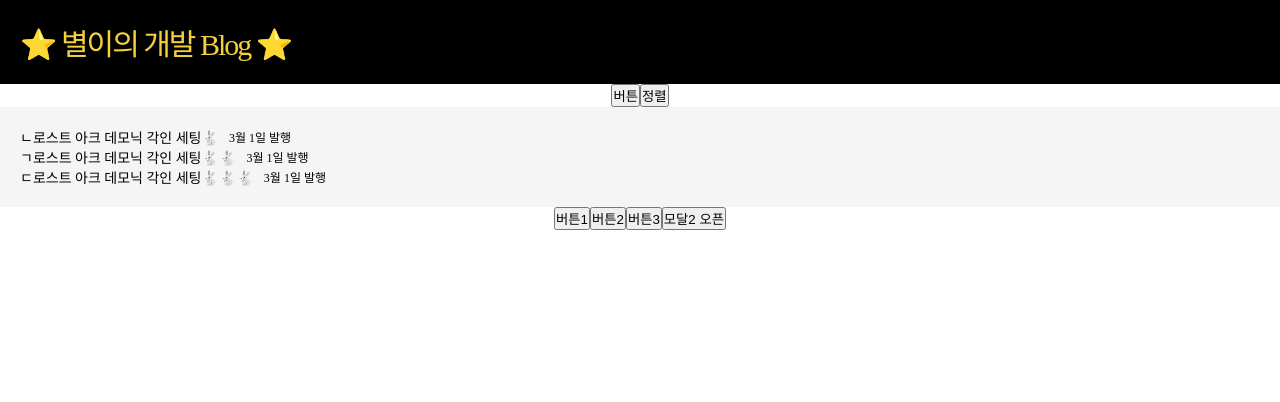
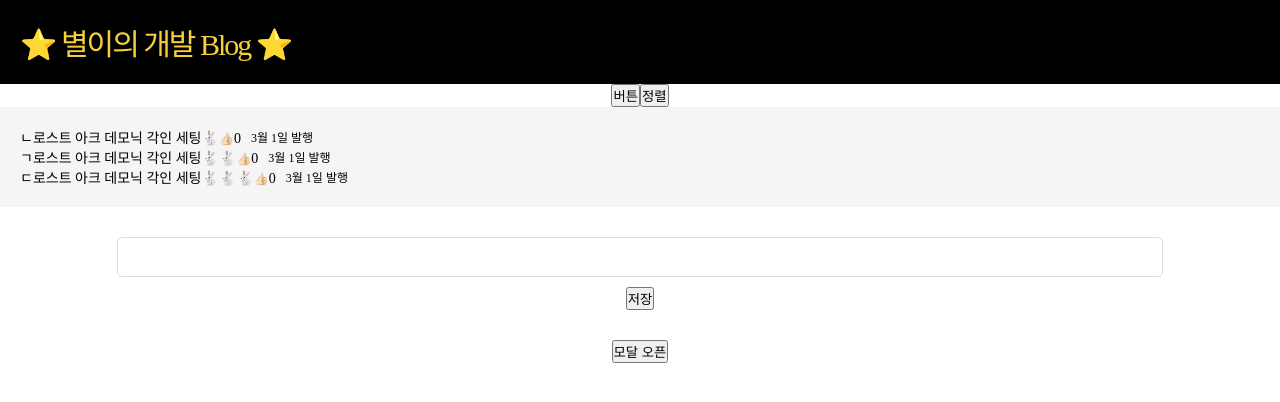
Before and after one commit to ByeoliKim/react-star-study, a React (Create React App) app in the folder byeol-react/home/blog/: page / in a window 1280 px wide. Shown: the top 402 px of the page. Built offline with nearby package versions, Linux system fonts and the light colour scheme.

Commit message:
3월 8일 공부

```diff
--- a/byeol-react/home/blog/src/App.css
+++ b/byeol-react/home/blog/src/App.css
@@ -10,6 +10,9 @@ body { font-family: 'nanumsquare'; }
 .content-list h4 > span { cursor: pointer; }
 .content-list span { font-size:12px; font-weight:300; }
 .modal { margin:20px; padding:20px; background:#fff; box-shadow: rgba(0,0,0,0.05) 1px 1px 10px; }
+.publish { margin:30px 0 30px; }
+.publish input { width:80%; padding:10px; font-size:16px; border:1px solid #ddd; border-radius:5px; }
+.publish button { display:block; margin:10px auto; }
 /* logo 애니메이션 */
 @media (prefers-reduced-motion: no-preference) { .App-logo { animation: App-logo-spin infinite 20s linear; } }
 @keyframes App-logo-spin { from { transform: rotate(0deg);} to { transform: rotate(360deg);} }
--- a/byeol-react/home/blog/src/App.js
+++ b/byeol-react/home/blog/src/App.js
@@ -14,8 +14,10 @@ function App() {
   let postTitle = "로스트 아크 데모닉 각인 세팅"
   let [like, likeUp] = useState(0); //[state, state 변경함수]
   let [modal, modalOpen] = useState(false);
-  let [modal2, modalOpen2] = useState(false);
   let [numClick, numClickUpdate] = useState(0);
+  let [empty, emptyUpdate] = useState('');  //초기값
+
+
   var arrayTest = [2,3,4];
   //배열 내의 모든 데이터에 똑같은 작업을 시켜주고 싶으면 map()
   var arrayTest2 = arrayTest.map(function(a){
@@ -68,9 +70,9 @@ function App() {
       <div className="content-list">
         <ul>
       {
-        postTit.map(function(list){
+        postTit.map(function(list, i){
           return (
-          <li><h4>{ list }</h4> <span>3월 1일 발행</span></li>
+          <li key={i}><h4 onClick={ ()=>{ numClickUpdate(i) } }>{ list }<span onClick={()=>{likeUp (like+1)}}>👍🏻</span>{like}</h4><span>3월 1일 발행</span></li>
           )
         })
         //{ 반복할데이터.map(()=>{ return <html> }) }
@@ -78,24 +80,28 @@ function App() {
         </ul>
       </div>
 
-      <button onClick={ ()=>{ numClickUpdate(0) } }>버튼1</button>
+      {/* <button onClick={ ()=>{ numClickUpdate(0) } }>버튼1</button>
       <button onClick={ ()=>{ numClickUpdate(1) } }>버튼2</button>
-      <button onClick={ ()=>{ numClickUpdate(2) } }>버튼3</button>
+      <button onClick={ ()=>{ numClickUpdate(2) } }>버튼3</button> */}
 
-      <button onClick={ ()=>{ modalOpen(!modal) } }>모달2 오픈</button>
+      {/* { empty }
+      <input onChange={ (e)=>{ emptyUpdate(e.target.value) } } /> */}
 
-      {/* { doubleUI() } */}
+      <div className='publish'>
+        <input onChange={ (e)=>{ emptyUpdate(e.target.value) } }/>
+        <button onClick={()=>{
+          var arrayCopy = [...postTit]
+          arrayCopy.unshift(empty); //unshift : 배열 맨앞에 자료를 추가하는 문법
+          postMdf( arrayCopy );
+         }}>저장</button>
+      </div>
 
-
+      <button onClick={ ()=>{modalOpen(!modal)} }>모달 오픈</button>
 
       {
         //jsx 문법에서는 중괄호 안에서
         modal === true ? <Modal postTit={postTit} numClick={numClick}></Modal> : null
         //null = 텅빈 html
-      }
-
-      {
-        modal2 === true ? <Modal2></Modal2> : null
       }
 
     </div>
@@ -114,14 +120,4 @@ function Modal(props){
   )
 }
 
-function Modal2(){
-  return (
-    <div className='modal'>
-        <h2>제목</h2>
-        <p>날짜2</p>
-        <p>상세내용2</p>
-    </div>
-  )
-}
-
 export default App;
```
